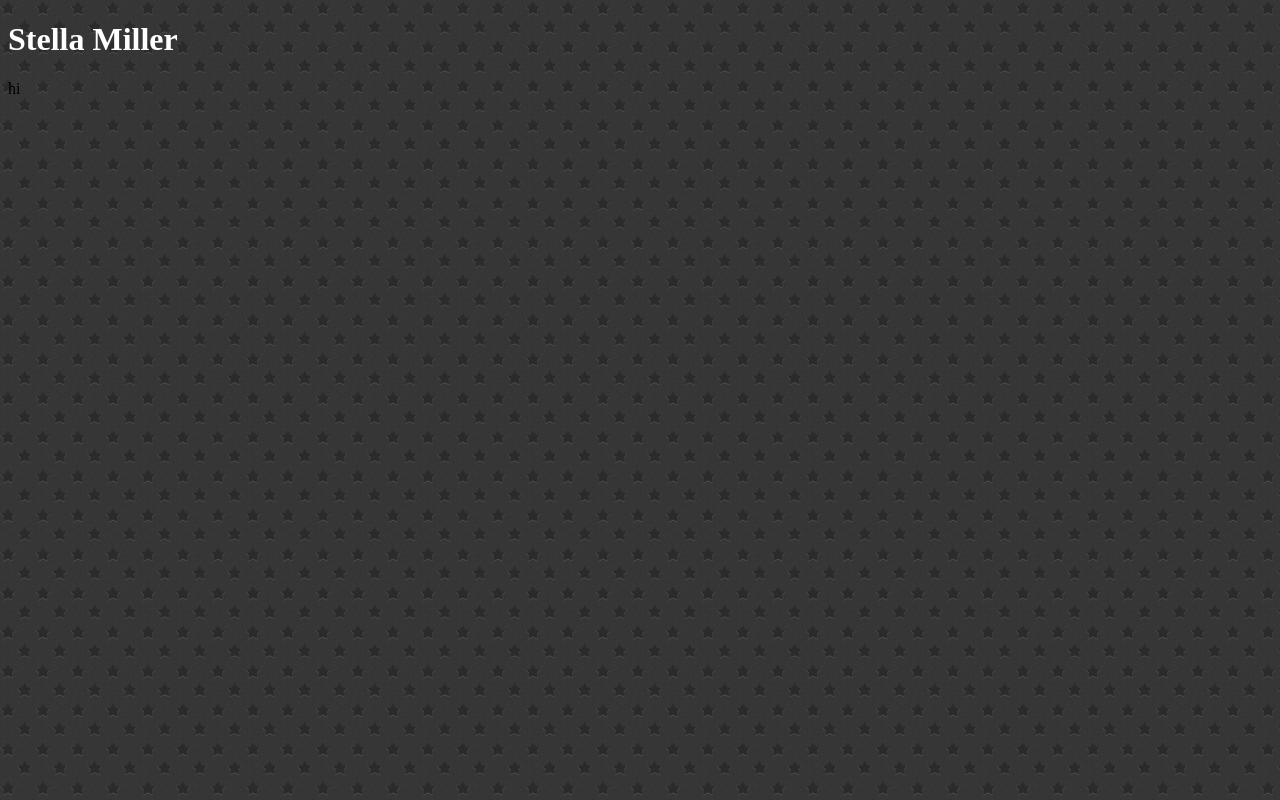
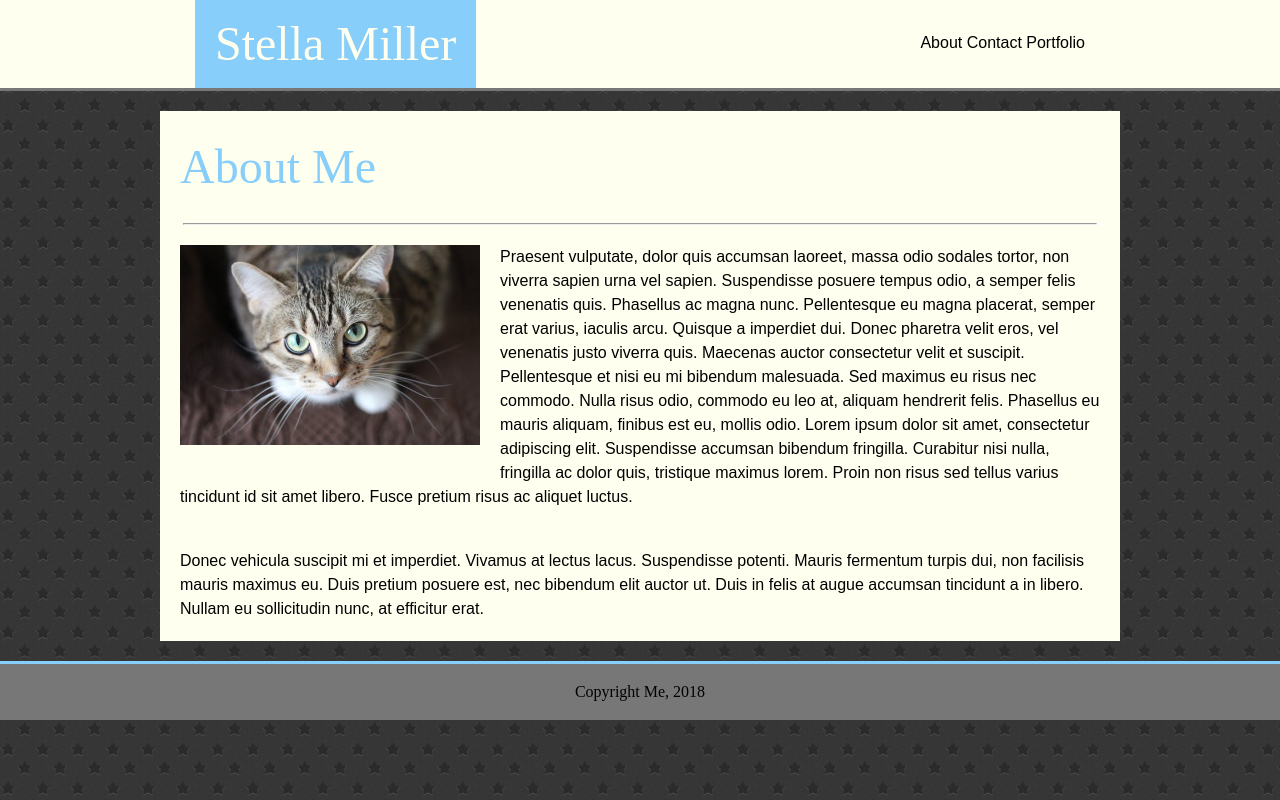
Before and after one commit to stellaCmiller/basic-portfolio, a plain HTML site: page index.html in a window 1280 px wide. Drawn offline with Linux system fonts and the light colour scheme.

Commit message:
Basic About Page

```diff
--- a/assets/css/style.css
+++ b/assets/css/style.css
@@ -1,8 +1,75 @@
-h1 {
-    color: white;
-}
-
 /* Background pattern from Toptal Subtle Patterns */
 body {
     background-image: url("../images/starring.png");
 }
+
+header {
+    background-color: ivory;
+    border-bottom-style: solid;
+    border-bottom-width: 3px;
+    border-bottom-color: #777777;
+    margin-bottom: 20px;
+}
+
+h1 {
+    display: inline-block;
+    margin-left: 195px;
+    padding: 20px 20px;
+    color: ivory;
+    background-color: lightskyblue;
+    font-family: 'Times New Roman', Times, serif;
+    font-size: 36pt;
+}
+
+h2 {
+    padding: 20px 20px;
+    color: lightskyblue;
+    font-family: 'Times New Roman', Times, serif;
+    font-size: 36pt;
+}
+
+p {
+    padding: 20px 20px;
+}
+
+
+li {
+    display: inline;
+}
+
+nav {
+    float: right;
+    margin-right: 195px;
+    font-family: Arial, Helvetica, sans-serif;
+    padding-top: 35px;
+}
+
+section {
+    background-color: ivory;
+    width: 960px;
+    margin: auto;
+    font-family: Arial, Helvetica, sans-serif;
+    line-height: 1.5;
+}
+
+hr {
+    width: 95%;
+    margin: auto;
+}
+
+img {
+    float: left;
+    width: 300px;
+    height: 200px;
+    padding: 20px 20px;
+}
+
+footer {
+    background-color: #777777;
+    border-top-style: solid;
+    border-top-color: lightskyblue;
+    border-top-width: 3px;
+    text-align: center;
+    margin-top: 20px;
+    flex-shrink: 0;
+}
--- a/index.html
+++ b/index.html
@@ -4,14 +4,40 @@
     <meta charset="utf-8" />
     <title>Stella Christine Miller</title>
     <meta name="viewport" content="width=device-width, initial-scale=1">
+    <link rel="stylesheet" type="text/css" media="screen" href="assets/css/reset.css" />
     <link rel="stylesheet" type="text/css" media="screen" href="assets/css/style.css" />
 </head>
 
 <body>
-    <h1>Stella Miller</h1>
+    <header>
+        <h1>Stella Miller</h1>
 
-    <p>hi</p>
+        <nav>
+            <ul>
+                <li>About</li>
+                <li>Contact</li>
+                <li>Portfolio</li>
+            </ul>
+        </nav>
 
+    </header>
+
+    <section>
+        <h2>About Me</h2>
+
+        <hr>
+
+        <img src="assets/images/CatStockPhoto.jpg" alt="it me">
+
+        <p>Praesent vulputate, dolor quis accumsan laoreet, massa odio sodales tortor, non viverra sapien urna vel sapien. Suspendisse posuere tempus odio, a semper felis venenatis quis. Phasellus ac magna nunc. Pellentesque eu magna placerat, semper erat varius, iaculis arcu. Quisque a imperdiet dui. Donec pharetra velit eros, vel venenatis justo viverra quis. Maecenas auctor consectetur velit et suscipit. Pellentesque et nisi eu mi bibendum malesuada. Sed maximus eu risus nec commodo. Nulla risus odio, commodo eu leo at, aliquam hendrerit felis. Phasellus eu mauris aliquam, finibus est eu, mollis odio. Lorem ipsum dolor sit amet, consectetur adipiscing elit. Suspendisse accumsan bibendum fringilla. Curabitur nisi nulla, fringilla ac dolor quis, tristique maximus lorem. Proin non risus sed tellus varius tincidunt id sit amet libero. Fusce pretium risus ac aliquet luctus.</p>
+
+        <p>Donec vehicula suscipit mi et imperdiet. Vivamus at lectus lacus. Suspendisse potenti. Mauris fermentum turpis dui, non facilisis mauris maximus eu. Duis pretium posuere est, nec bibendum elit auctor ut. Duis in felis at augue accumsan tincidunt a in libero. Nullam eu sollicitudin nunc, at efficitur erat.</p>
+
+    </section>
+
+    <footer>
+        <p>Copyright Me, 2018</p>
+    </footer>
 
 </body>
 </html>
```
Also changed, not shown: assets/images/CatStockPhoto.jpg (added).
